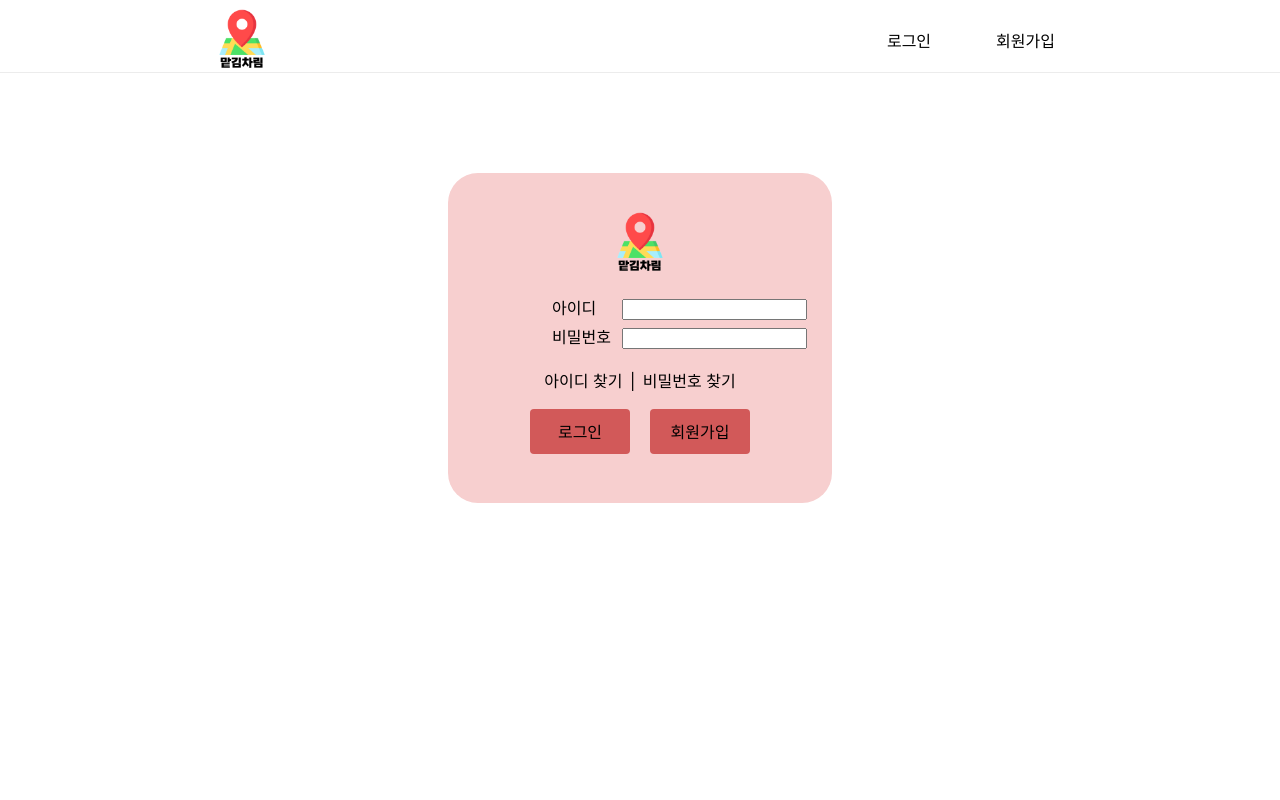
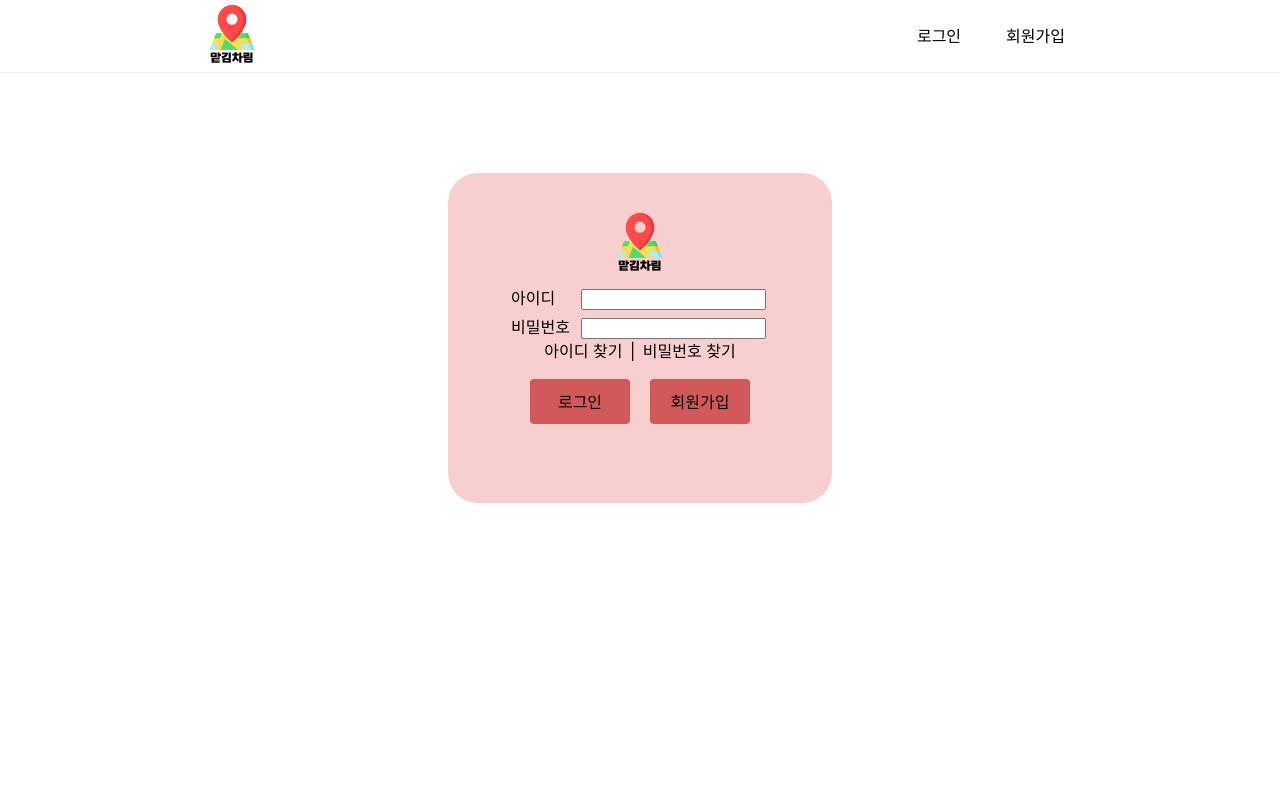
Before and after one commit to pjAcorn/acorn-omakase-front, a React (Create React App) app: page /login in a window 1280 px wide. Shown: the top 800 px of the page. Built offline with nearby package versions, Linux system fonts and the light colour scheme.

Commit message:
style: CSS 변경
로그인 페이지 CSS 수정

```diff
--- a/src/components/styled-components/Button.tsx
+++ b/src/components/styled-components/Button.tsx
@@ -3,15 +3,17 @@ import styled from 'styled-components';
 interface ButtonProps {
   text: string;
   onClick?: (e: React.MouseEvent<HTMLButtonElement>) => void;
+  className?: string;
   background?: string;
   color?: string;
   width?: string;
   height?: string;
 }
 
-const Button = ({ text, onClick, background, color, width, height }: ButtonProps) => {
+const Button = ({ text, className, onClick, background, color, width, height }: ButtonProps) => {
   return (
     <StyledButton
+      className={className}
       onClick={onClick}
       color={color}
       width={width}
--- a/src/pages/LoginPage/index.tsx
+++ b/src/pages/LoginPage/index.tsx
@@ -31,6 +31,7 @@ const Login = () => {
                         </table>
                         <span className={styles.findBtn}>아이디 찾기 </span> | <span className={styles.findBtn}>비밀번호 찾기</span><br/>
                         <Button
+                            className={styles.memBtn}
                             text='로그인'
                             /* 로그인 데이터 전송 구현 */
                             onClick={() => navigate('/main')}
@@ -40,6 +41,7 @@ const Login = () => {
                             background='#D25959'
                         />
                         <Button
+                            className={styles.memBtn}
                             text='회원가입'
                             onClick={() => navigate('/signup')}
                             width='100px'
--- a/src/pages/LoginPage/style.module.scss
+++ b/src/pages/LoginPage/style.module.scss
@@ -17,9 +17,9 @@
 
 .inputTable {
     text-align: left;
-    margin-left: 100px;
-    margin-top: 10px;
-    margin-bottom: 20px;
+    padding-top: 10px;
+    padding-bottom: 20px;
+    margin: 0 auto;
 }
 
 .td {
@@ -31,7 +31,7 @@
     margin: 3px;
 }
 
-Button {
+.memBtn {
     margin: 10px;
     margin-top: 20px;
 }
```
